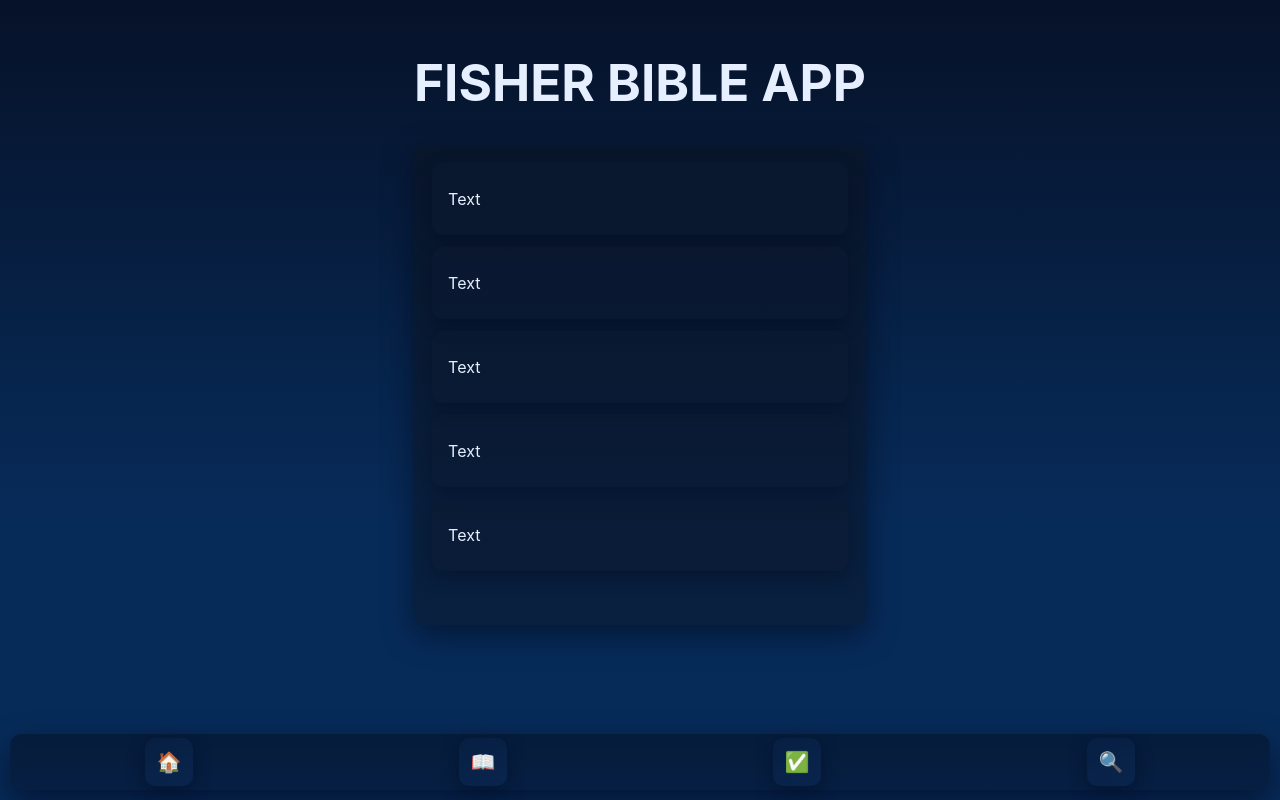
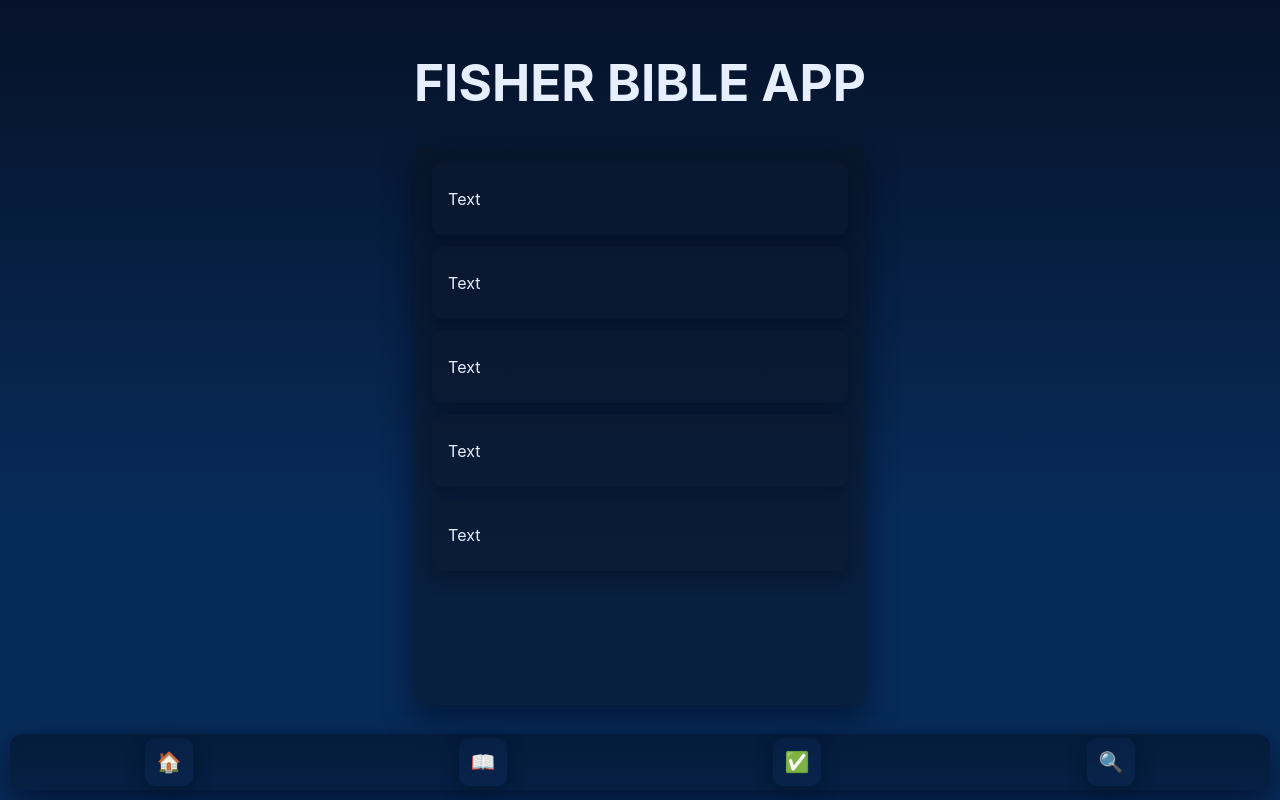
Before and after one commit to HOAGIX/Bible-App-Repo, a React (Vite) app in the folder vite-bible-app/: page / in a window 1280 px wide. Built offline with nearby package versions, Linux system fonts and the light colour scheme.

Commit message:
Changing Styles Fitting
Changing the fitting of the text boxes in the styles

```diff
--- a/vite-bible-app/src/styles.css
+++ b/vite-bible-app/src/styles.css
@@ -72,10 +72,13 @@ button:focus, .Menu-Item:focus, .list-item:focus{
     border-radius: var(--radius);
     box-shadow: var(--shadow);
     padding:18px;
-    min-height: calc(60vh);
+   /* min-height: calc(60vh);
     max-height: calc(75vh);
+    margin-bottom: calc(var(--ui-height) + 5vh);*/
     overflow:auto;
-    margin-bottom: calc(var(--ui-height) + 12px);
+    justify-content: center;
+    align-items: center;
+    height: clamp(400px, 70vh, 800px);
 }
 
 /* List layout */
@@ -156,6 +159,7 @@ footer{
 .Title{
     text-align: center;
 }
+
 /* Menu buttons */
 .Menu-Item{
     -webkit-appearance:none;
```
